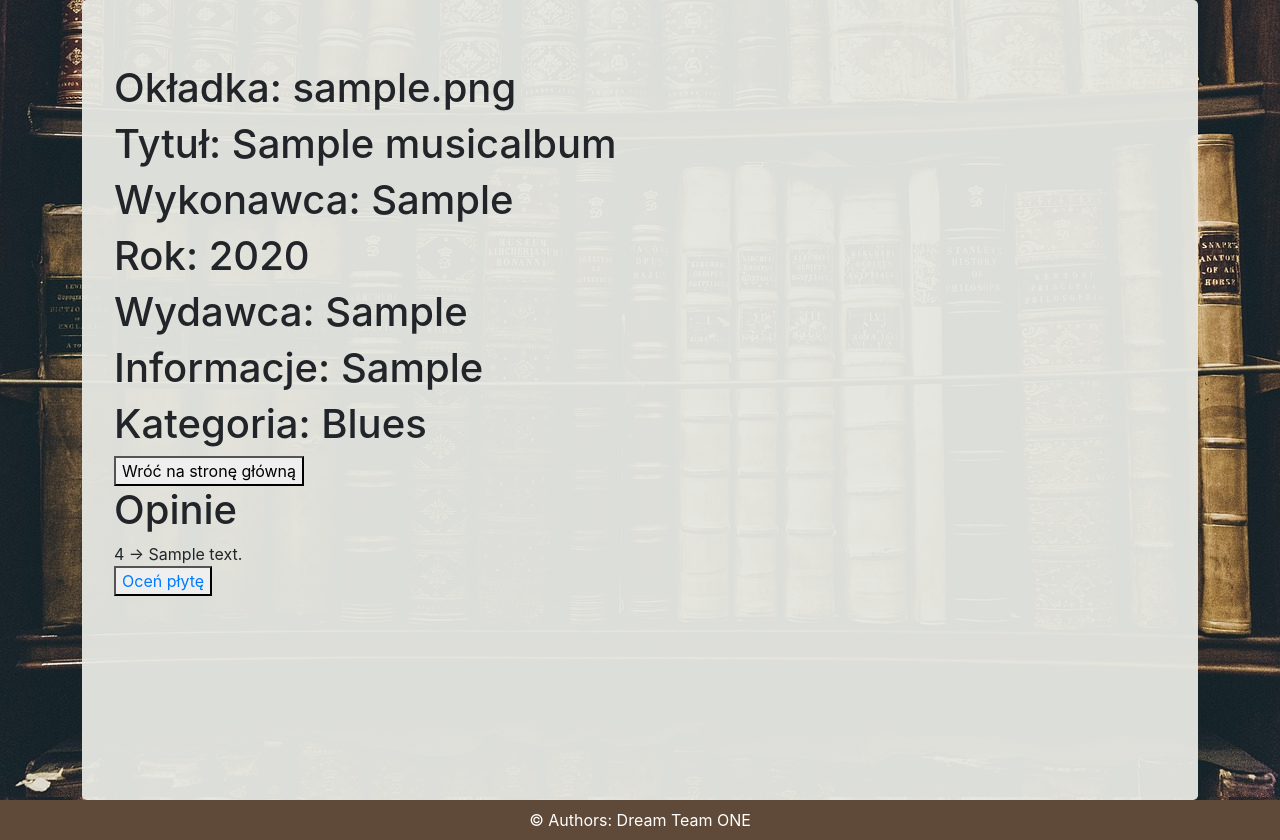
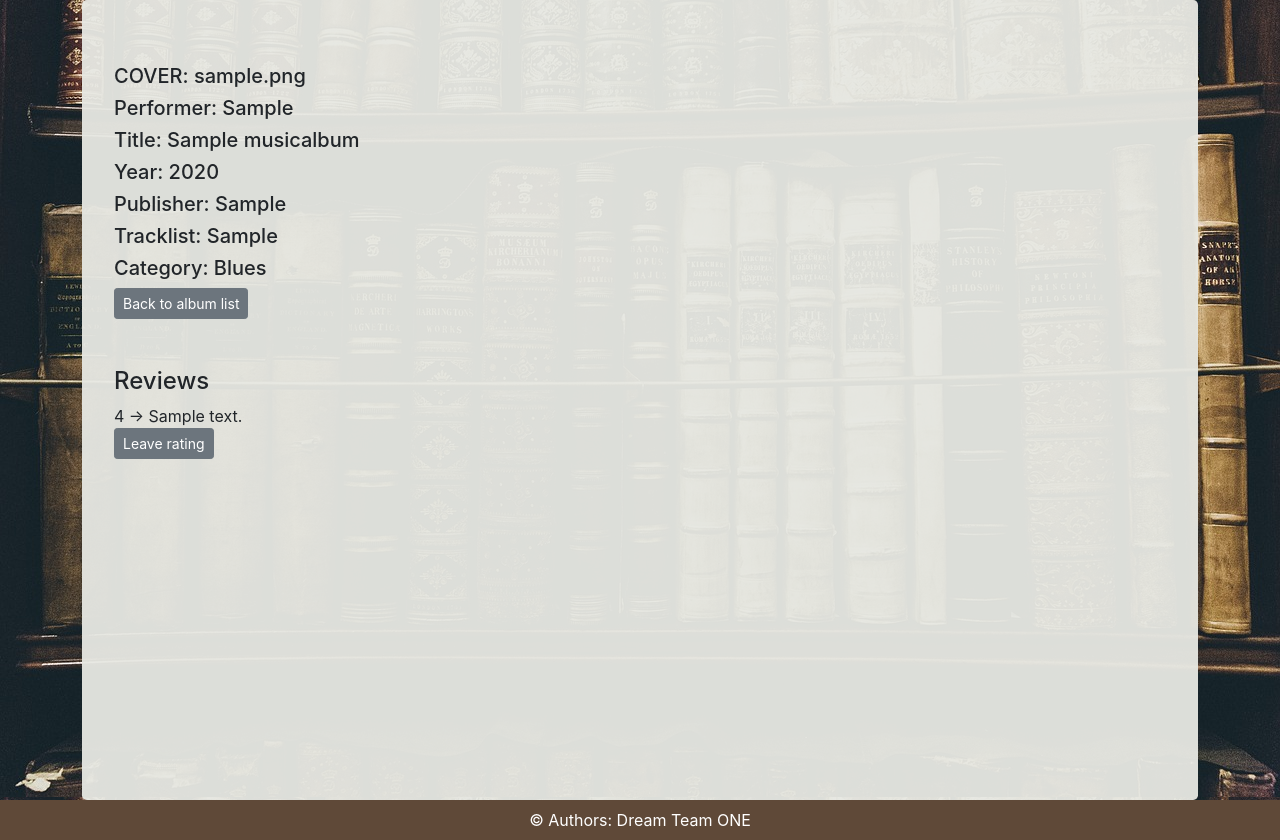
Before and after one commit to SDAgrupa1/house-library, a Django app: page /music/cds/1/ in a window 1280 px wide. Shown: the part 56-896 px from the top of the page. Run offline with Django 3.2, Linux system fonts and the light colour scheme; tables that the repository leaves empty hold one stand-in row (values such as "Sample post"); some libraries are stand-ins or nearby versions.

Commit message:
NC-22 initial work around templates

```diff
--- a/music_collection/music/templates/cd-details.html
+++ b/music_collection/music/templates/cd-details.html
@@ -1,23 +1,39 @@
 {% extends "base.html" %}
 {% load static %}
-{% block title %}CD Details{% endblock %}
+{% block title %}Album Details{% endblock %}
 {% block content %}
-    <h1>Okładka: {{cds.cover}}</h1>
-    <h1>Tytuł: {{cds.name_cd}}</h1>
-    <h1>Wykonawca: {{cds.performer}}</h1>
-    <h1>Rok: {{cds.year}}</h1>
-    <h1>Wydawca: {{cds.performer}}</h1>
-    <h1>Informacje: {{cds.info}}</h1>
-    <h1>Kategoria: {{cds.category_models}}</h1>
-    <a href="{%url 'music-urls:list-of-cds' %}"><button>Wróć na stronę główną</button></a>
-    <br>
-    <h1>Opinie</h1>
+<section>
+    <h5>COVER: {{ cds.cover }}</h5>
+    <h5>Performer: {{ cds.performer }}</h5>
+    <h5>Title: {{ cds.name_cd }}</h5>
+    <h5>Year: {{ cds.year }}</h5>
+    <h5>Publisher: {{ cds.performer }}</h5>
+    <h5>Tracklist: {{ cds.info }}</h5>
+    <h5>Category: {{ cds.category_models }}</h5>
+    <a href="{%url 'music-urls:list-of-cds' %}">
+        <button type="button" class="btn btn-secondary btn-sm">Back to album list</button></a>
+</section>
+<br>
+<br>
+<section>
+    <h4>Reviews</h4>
     {% if ratings|length == 0 %}
-        <p>Brak opinii <button><a href="{% url 'music-urls:rate' %}">Oceń płytę</button></a></p>
+        <p>No ratings</p>
+        <a href="{% url 'music-urls:rate' %}">
+            <button type="button" class="btn btn-secondary btn-sm">
+            Leave rating
+            </button>
+        <br>
     {% else %}
         {% for rate in ratings %}
-            {{rate}} <br>
+            {{ rate }}
+            <br>
         {% endfor %}
-        <button><a href="{% url 'music-urls:rate' %}">Oceń płytę</a></button>
+            <a href="{% url 'music-urls:rate' %}">
+                <button type="button" class="btn btn-secondary btn-sm">
+                    Leave rating
+                </button>
+            </a>
     {% endif %}
+</section>
 {% endblock %}
```
Also changed, not shown: music_collection/music/templates/rate-music.html (+8 -3 lines).
